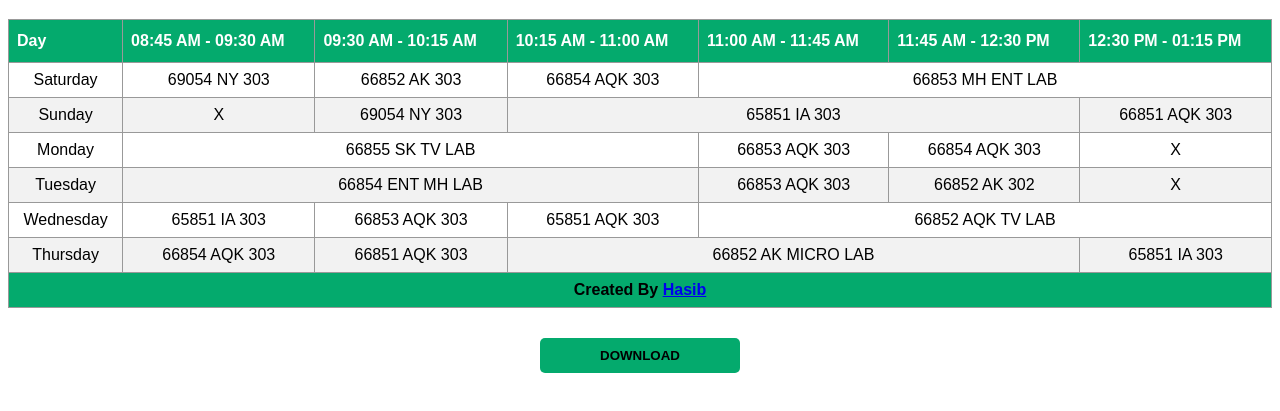
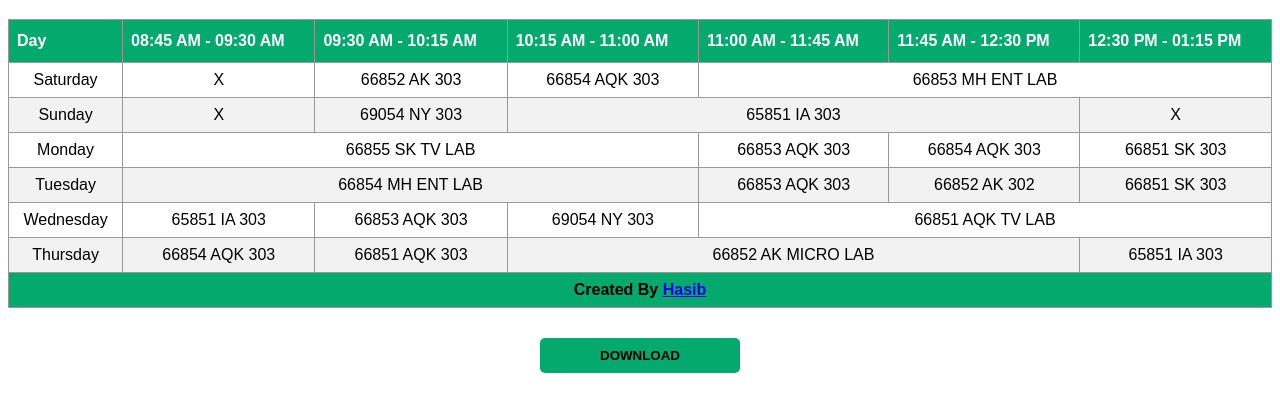
Before and after one commit to Hasib299/Routine, a plain HTML site: page index.html in a window 1280 px wide. Shown: the part 69-480 px from the top of the page. Drawn offline with Linux system fonts and the light colour scheme.

Commit message:
Update index.html

```diff
--- a/index.html
+++ b/index.html
@@ -80,7 +80,7 @@
         <tbody>
           <tr>
             <td>Saturday</td>
-            <td >69054 NY 303</td>
+            <td >X</td>
             <td >66852 AK 303</td>
             <td>66854 AQK 303</td>
             <td colspan="3">66853 MH ENT LAB</td>
@@ -90,30 +90,30 @@
             <td>X</td>
             <td>69054 NY 303</td>
             <td colspan="3">65851 IA 303</td>
-            <td>66851 AQK 303</td>
+            <td>X</td>
           </tr>
           <tr>
             <td>Monday</td>
             <td colspan="3">66855 SK TV LAB</td>
             <td>66853 AQK 303</td>
             <td>66854 AQK 303</td>
-            <td>X</td>
+            <td>66851 SK 303</td>
           </tr>
 
           <tr>
             <td>Tuesday</td>
-            <td colspan="3">66854 ENT MH LAB</td>
+            <td colspan="3">66854 MH ENT LAB</td>
             <td>66853 AQK 303</td>
             <td>66852 AK 302</td>
-            <td>X</td>
+            <td>66851 SK 303</td>
           </tr>
 
           <tr>
             <td>Wednesday</td>
             <td>65851 IA 303</td>
             <td>66853 AQK 303</td>
-            <td>65851 AQK 303</td>
-            <td colspan="3">66852 AQK TV LAB</td>
+            <td>69054 NY 303</td>
+            <td colspan="3">66851 AQK TV LAB</td>
           </tr>
           <tr>
             <td>Thursday</td>
```
